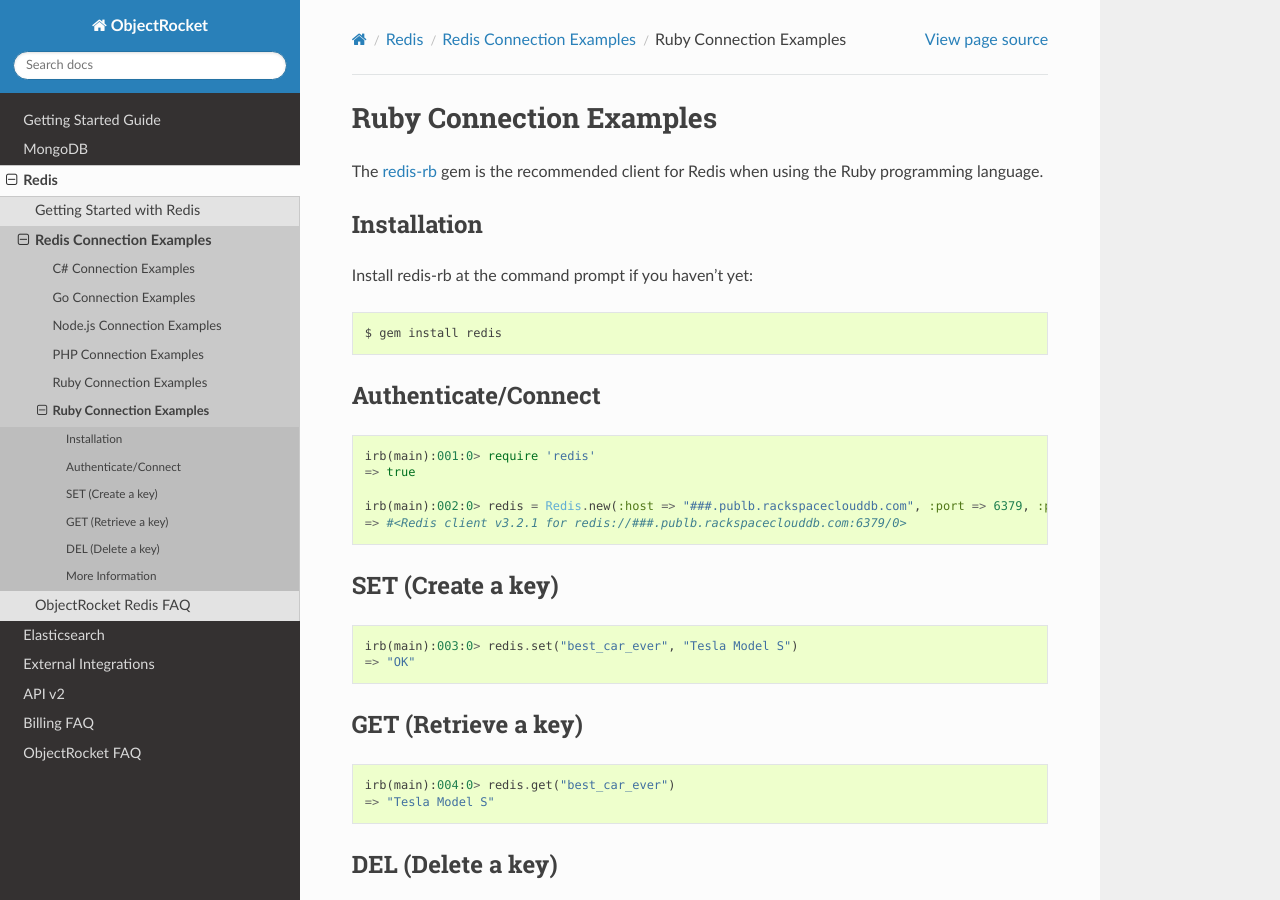
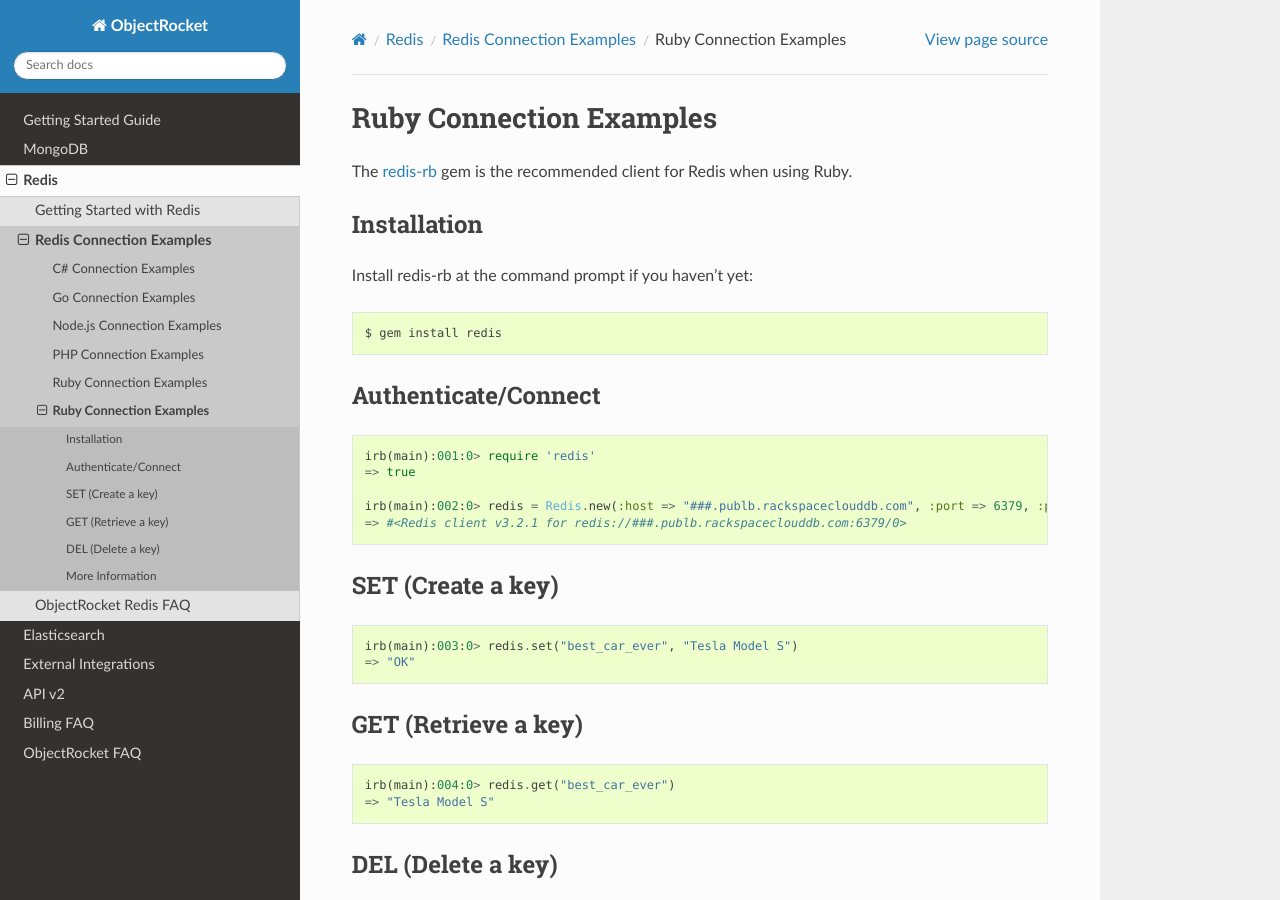
Before and after one commit to zcorleissen/documentation, a Sphinx documentation site: the page built from source/redis_ruby_examples.rst, in a window 1280 px wide and 900 px high. Built offline with Sphinx 7.4.7 and the Read the Docs theme 2.0.0, drawn with Linux system fonts in a browser that asks for light colours.

Commit message:
Fix semantics for Ruby example (based off of Redis' Python Example)

```diff
--- a/source/redis_ruby_examples.rst
+++ b/source/redis_ruby_examples.rst
@@ -3,7 +3,7 @@
 
 .. |checkmark| unicode:: U+2713
 
-The `redis-rb <https://github.com/redis/redis-rb>`_ gem is the recommended client for Redis when using the Ruby programming language.
+The `redis-rb <https://github.com/redis/redis-rb>`_ gem is the recommended client for Redis when using Ruby.
 
 Installation
 ------------
```
